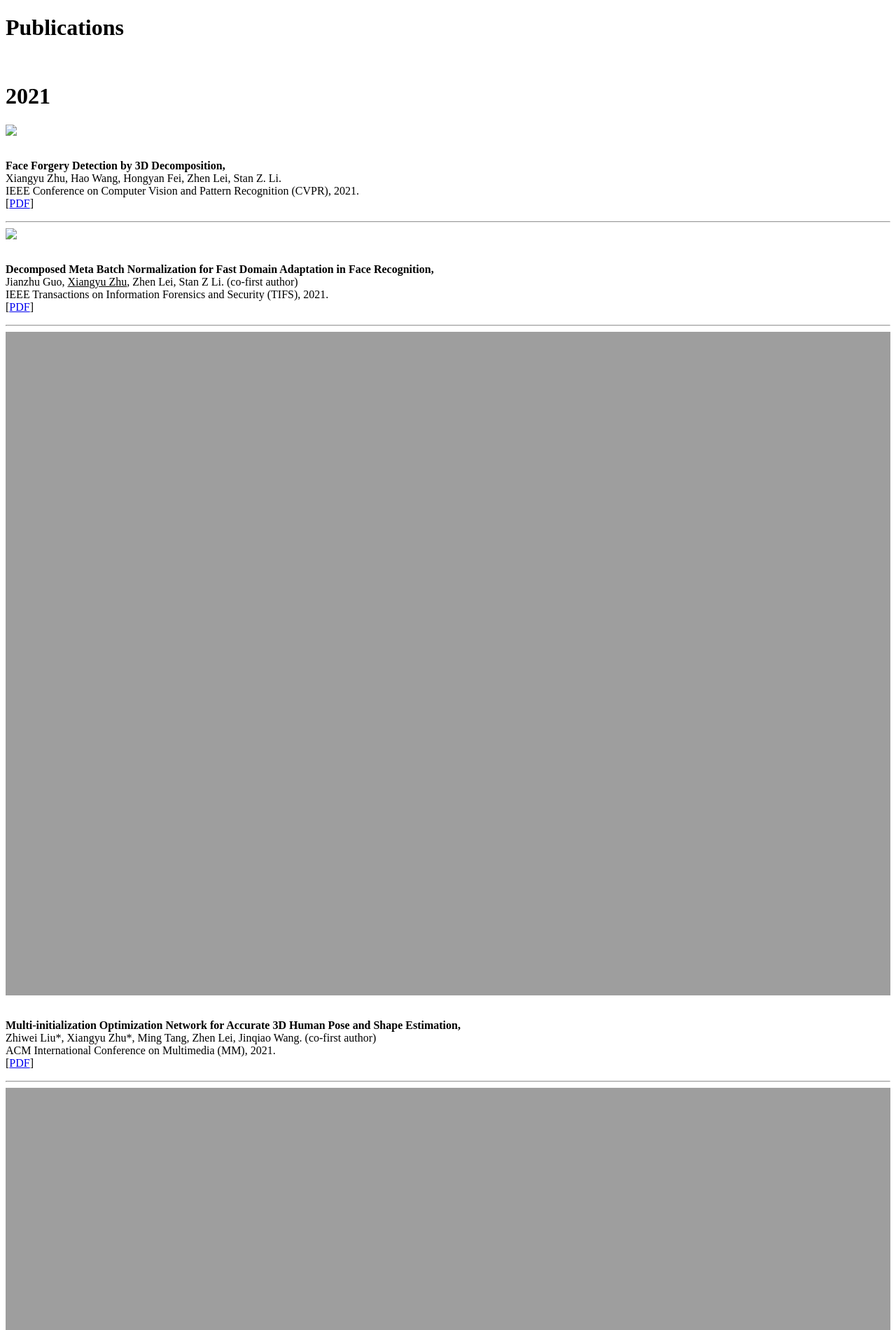
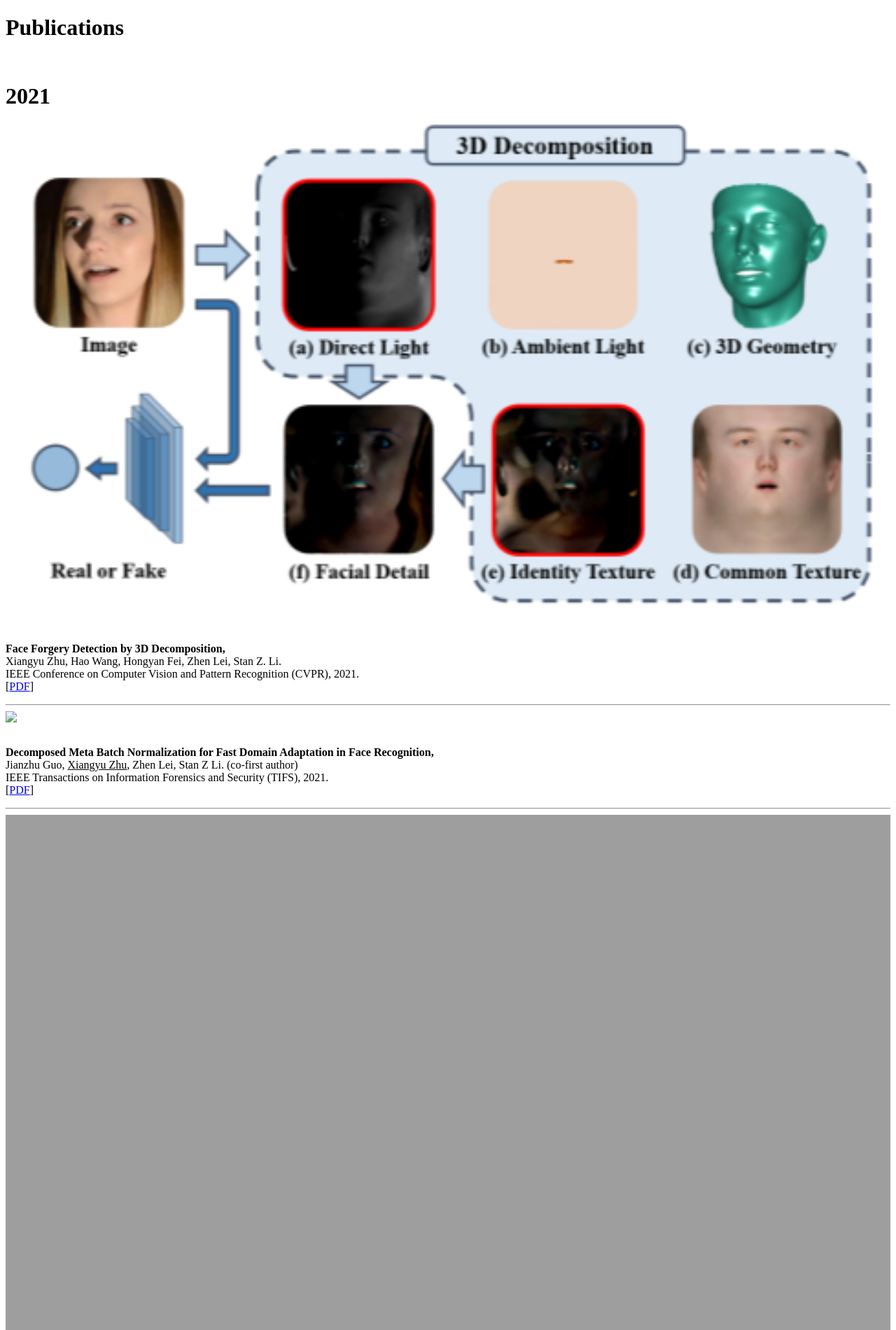
Before and after one commit to keshuixm/testnewpage, a Jekyll site: the page built from publications.md, in a window 1280 px wide. Shown: the part 348-2248 px from the top of the page at 70% size. Built offline with Jekyll 4.4.1, drawn with Linux system fonts in a browser that asks for light colours; a script bundle is joined from its source files by our own code; library files that are not in the unit come from our copies; a file with an impossible date is left out.

Commit message:
Update publications.md

```diff
--- a/publications.md
+++ b/publications.md
@@ -32,7 +32,7 @@ Journal Papers Highlights
 ======
 <div class="row">
   <div class="column left">
-    <img align="left" width="100%" src="https://keshuixm.github.io/xiangyuzhu.github.io/pic/c1.png?raw=true">
+    <img align="left" width="100%" src="https://keshuixm.github.io/testnewpage/pic/c1.png?raw=true">
   </div>
   <div class="column middle">&nbsp;</div>
   <div class="column right">
```
